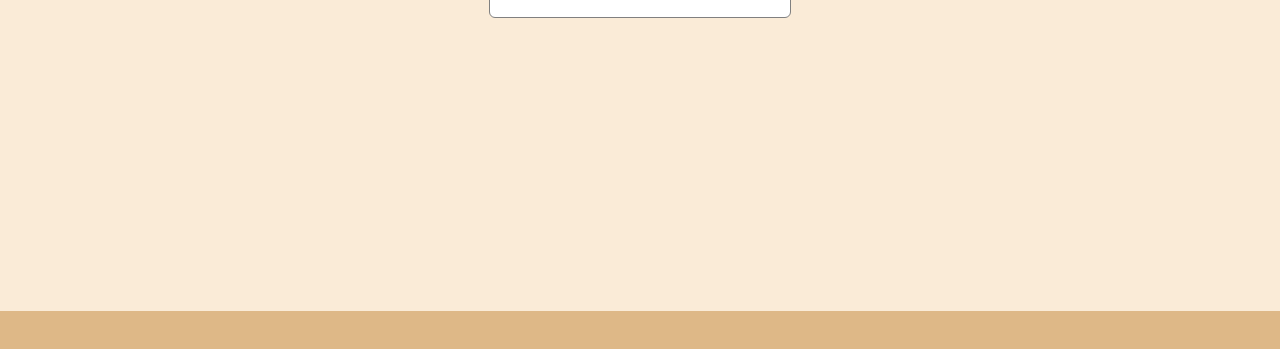
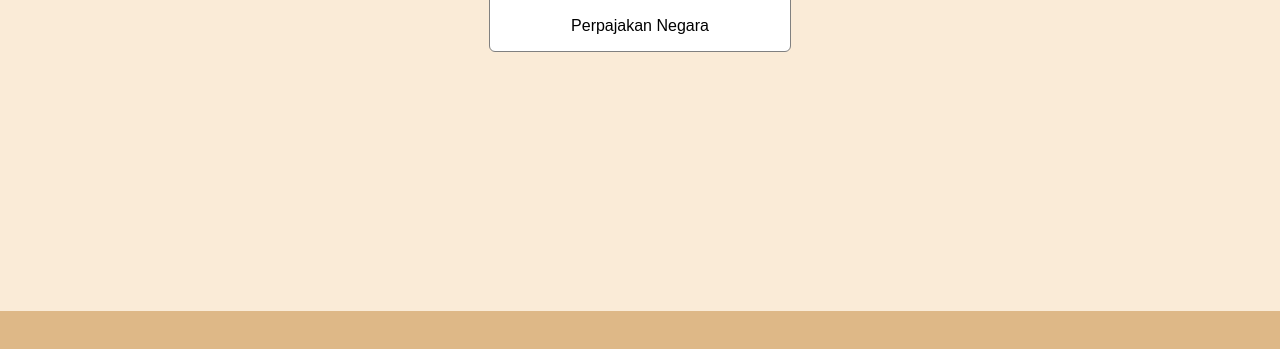
Before and after one commit to yandiva/my-repo-from-remote, a plain HTML site: page index.html in a window 1280 px wide. Shown: the part 439-788 px from the top of the page. Drawn offline with Linux system fonts and the light colour scheme.

Commit message:
no message

```diff
--- a/index.html
+++ b/index.html
@@ -8,6 +8,7 @@
         <div id="profile-container">
             <img id="profile-image" src="image sejajar/20181205_164615.jpg" alt="profile image" />
             <h2 id="profile-name">Yandiko Zenedine Adam Fatahuda</h2>
+            <p id="profile-job">Perpajakan Negara</p>
         </div>
         <div id="footer"><Footer></Footer></div>
     </body>
--- a/style.css
+++ b/style.css
@@ -45,3 +45,7 @@ body {
     text-align: center;
     color: white;
 }
+
+#profile-job {
+    text-align: center;
+}
```
